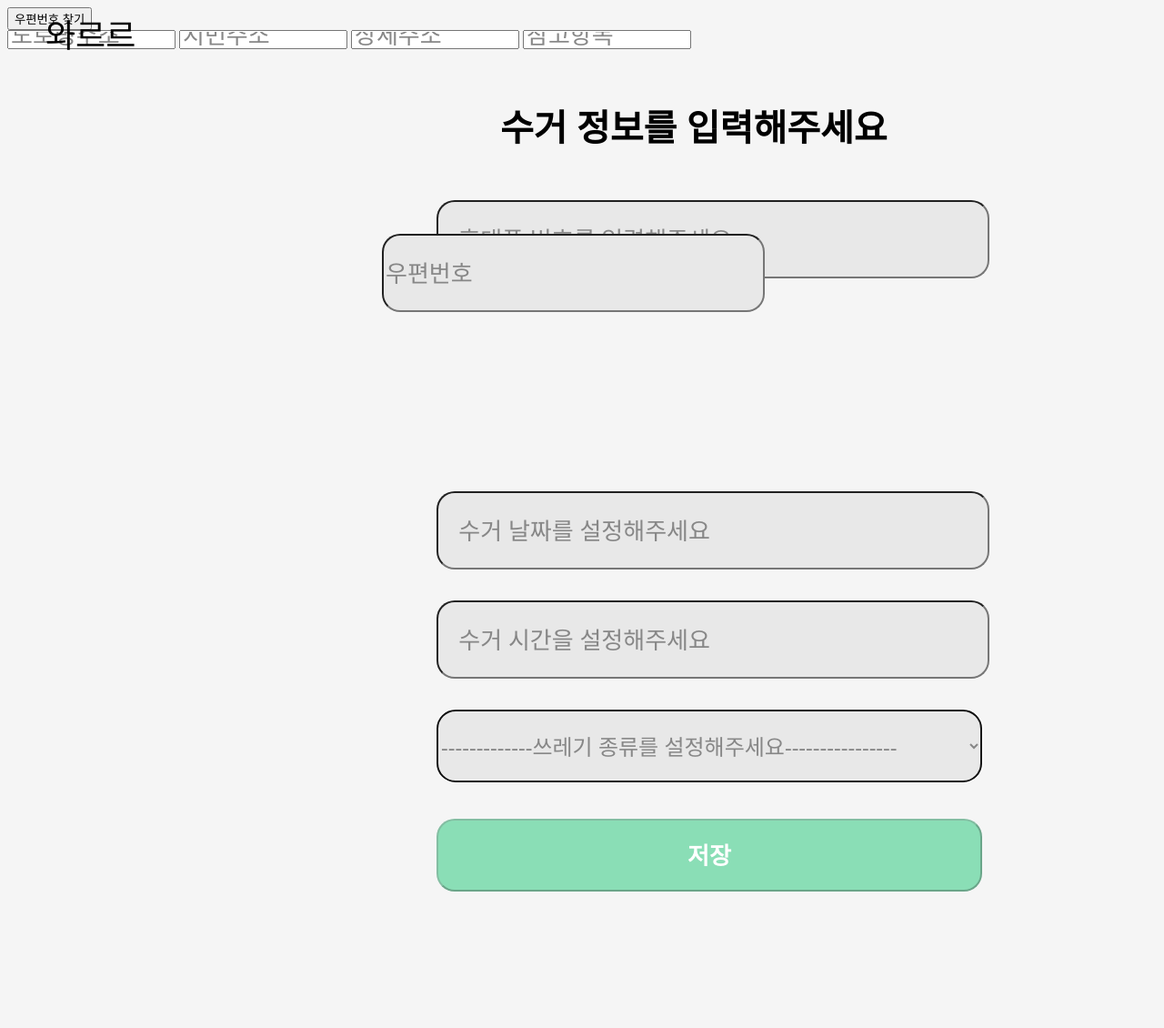
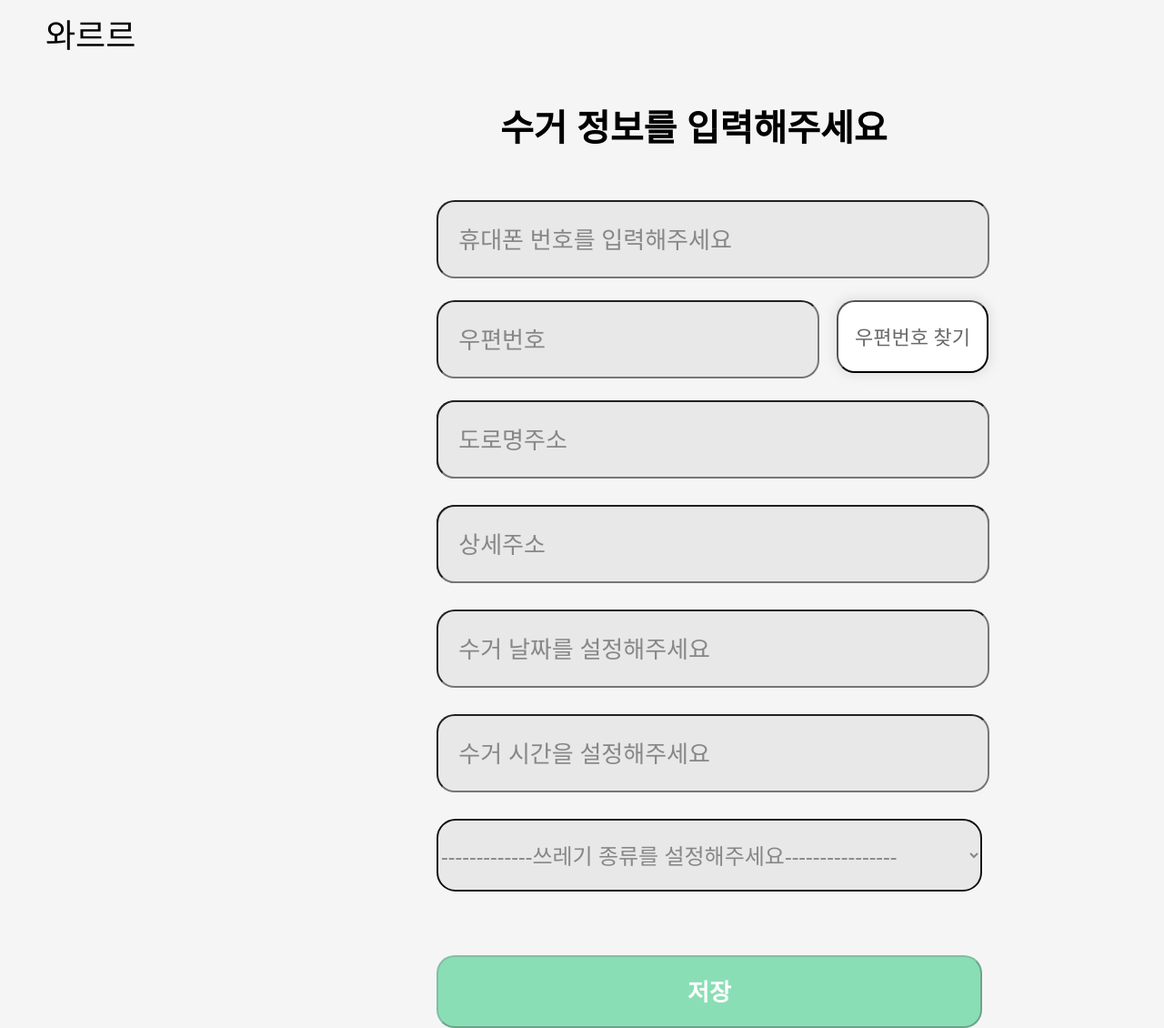
Before and after one commit to geunchanKim/developUs, a Flask app: page /pickup in a window 1280 px wide. Shown: the whole page at 91% size. Before the commit the page ends 980 px from the top, so only its background shows below. Run offline with Flask 2, Linux system fonts and the light colour scheme; some libraries are stand-ins or nearby versions.

Commit message:
frame done

```diff
--- /dev/null
+++ b/aaaa.txt
@@ -0,0 +1 @@
+11111
--- a/app.py
+++ b/app.py
@@ -1,4 +1,5 @@
 from flask import Flask, render_template, request, redirect
+import trashPacky
 
 app = Flask(__name__)
 
@@ -9,18 +10,34 @@ def waruru():
 @app.route("/sign-in", methods=['GET', 'POST'])
 def signin():
     if request.method == 'GET':
-        userid = request.args.get('userid')
-        passwd = request.args.get('userpw')
-        print(userid)
-        print(passwd)
+
         return render_template('sign-in.html')
 
     else:
-       return render_template('main_mypage.html')
+        return render_template('main_mypage.html')
 
 @app.route("/sign-up")
 def signup():
     return render_template('sign-up.html')
+
+@app.route("/saving")
+def savedata():#회원가입 하는 부분
+    id = request.args.get('userid')
+    pw = request.args.get('userpw')
+    pwc = request.args.get('checkpw')
+    name = request.args.get('username')
+    cphone = request.args.get('phonenumber')
+    email = request.args.get('email')
+    print(id, pw, pwc, name, cphone, email)
+
+    if pw!=pwc:
+
+        print("비밀번호 재확인")
+        return redirect("/")
+    else:
+        user=trashPacky.User(id,pw)
+        print("회원가입이 완료되었습니다")
+        return redirect("/")
 
 @app.route("/payment")
 def payment():
@@ -38,6 +55,17 @@ def live():
 def mypage():
     return render_template('mypage.html')
 
+@app.route("/checkid")#로그인 시도 시 Id, passwd 확인하는 장소
+def check():
+    userid = request.args.get('userid')
+    passwd = request.args.get('userpw')
+    print(userid)
+    print(passwd)
+    if userid == "shinsion" and passwd == "dr0907":
+        return redirect("main_mypage")
+    else:
+        return redirect("/")
+
 @app.route("/main_mypage")
 def main_mypage():
     return render_template('main_mypage.html')
--- a/static/css/livereporting.css
+++ b/static/css/livereporting.css
@@ -14,7 +14,7 @@
 .section3{
   position:absolute;
   left: 60px;
-  top:5px;
+  top:-1px;
     width: 100%;
 }
 .section4{
@@ -55,7 +55,7 @@
     position: absolute;
     /* //width: 706px; */
     height: 87px;
-    left: 390px;
+    left: 400px;
     top: 213px;
 
     font-family: 'Noto Sans';
--- a/static/css/paymentinfo.css
+++ b/static/css/paymentinfo.css
@@ -65,7 +65,10 @@ color: #878787;
   height: 60px;
   /* //left: 501px; */
   top: 295px;
-
+  font-style: normal;
+  font-weight: 500;
+  font-size: 24px;
+  line-height: 33px;
   background: #FFFFFF;
 }
 
--- a/static/css/pickupinfo.css
+++ b/static/css/pickupinfo.css
@@ -57,6 +57,7 @@ font-style: normal;
 font-weight: 500;
 font-size: 26px;
 line-height: 35px;
+color: #878787;
 }
 
 input::placeholder {
@@ -75,8 +76,8 @@ color: #878787;
     position: absolute;
     width: 413px;
     height: 80px;
-    left: 420px;
-    top: 257px;
+    left: 480px;
+    top: 330px;
 
     background: #E8E8E8;
     border-radius: 20px;
@@ -85,15 +86,36 @@ font-style: normal;
 font-weight: 500;
 font-size: 26px;
 line-height: 35px;
+color: #878787;
 }
 
-.date{
-    /* 날짜 */
-position: absolute;
+.add .finding{
+    position: absolute;
+width: 167px;
+height: 80px;
+left: 920px;
+top: 330px;
+
+background: #FFFFFF;
+box-shadow: 0px 0px 10px 4px rgba(183, 183, 183, 0.25);
+border-radius: 20px;
+font-family: 'Noto Sans';
+font-style: normal;
+font-weight: 500;
+font-size: 22px;
+line-height: 30px;
+/* identical to box height */
+
+
+color: #696969;
+}
+
+.add .road{
+    position: absolute;
 width: 600px;
 height: 80px;
 left: 480px;
-top: 540px;
+top: 440px;
 
 background: #E8E8E8;
 border-radius: 20px;
@@ -102,7 +124,58 @@ font-style: normal;
 font-weight: 500;
 font-size: 26px;
 line-height: 35px;
+color: #878787;
+}
 
+.add .urban{
+    position: absolute;
+width: 600px;
+height: 80px;
+left: 480px;
+top: 440px;
+
+background: #E8E8E8;
+border-radius: 20px;
+font-family: 'Noto Sans';
+font-style: normal;
+font-weight: 500;
+font-size: 26px;
+line-height: 35px;
+color: #878787;
+}
+
+.add .detailed{
+    position: absolute;
+width: 600px;
+height: 80px;
+left: 480px;
+top: 555px;
+
+background: #E8E8E8;
+border-radius: 20px;
+font-family: 'Noto Sans';
+font-style: normal;
+font-weight: 500;
+font-size: 26px;
+line-height: 35px;
+color: #878787;
+}
+.date{
+    /* 날짜 */
+position: absolute;
+width: 600px;
+height: 80px;
+left: 480px;
+top: 670px;
+
+background: #E8E8E8;
+border-radius: 20px;
+font-family: 'Noto Sans';
+font-style: normal;
+font-weight: 500;
+font-size: 26px;
+line-height: 35px;
+color: #878787;
 }
 
 .time{
@@ -111,7 +184,7 @@ line-height: 35px;
 width: 600px;
 height: 80px;
 left: 480px;
-top: 660px;
+top: 785px;
 
 background: #E8E8E8;
 border-radius: 20px;
@@ -120,7 +193,7 @@ font-style: normal;
 font-weight: 500;
 font-size: 26px;
 line-height: 35px;
-
+color: #878787;
 }
 
 .kind{
@@ -129,7 +202,7 @@ line-height: 35px;
 width: 600px;
 height: 80px;
 left: 480px;
-top: 780px;
+top: 900px;
 
 background: #E8E8E8;
 border-radius: 20px;
@@ -141,7 +214,7 @@ border-radius: 20px;
 width: 600px;
 height: 80px;
 left: 480px;
-top: 900px;
+top: 1050px;
 
 background: #8ADEB6;
 border-radius: 20px;
--- a/templates/main.html
+++ b/templates/main.html
@@ -10,7 +10,7 @@
 <body style = "background: #F5F5F5">
 
     <div class="section1">
-        <a href="#ogo">와르르</a>
+        <a href="" class ="logo">와르르</a>
         <a href="sign-in" class="sign-in">로그인</a>
         <div class="green-box" onclick="location.href=''">
             <a href="sign-up" class="sign-up">회원가입</a>
--- a/templates/pickupinfo.html
+++ b/templates/pickupinfo.html
@@ -14,14 +14,13 @@
     <p class="header">수거 정보를 입력해주세요</p>
     <input type="text" class="number" placeholder="   휴대폰 번호를 입력해주세요">
     <div class="add">
-        <input type="text" id="sample4_postcode" class="address" placeholder="우편번호">
+        <input type="text" id="sample4_postcode" class="address" placeholder="   우편번호">
         <input type="button" onclick="sample4_execDaumPostcode()" class="finding" value="우편번호 찾기"><br>
-        <input type="text" id="sample4_roadAddress" class="road" placeholder="도로명주소">
-        <input type="text" id="sample4_jibunAddress" placeholder="지번주소">
+        <input type="text" id="sample4_jibunAddress" class="urban" placeholder="지번주소">
+        <input type="text" id="sample4_roadAddress" class="road" placeholder="   도로명주소">
         <span id="guide" style="color:#999;display:none"></span>
-        <input type="text" id="sample4_detailAddress" class="detailed" placeholder="상세주소">
-        <input type="text" id="sample4_extraAddress" placeholder="참고항목">
-
+        <input type="text" id="sample4_extraAddress" class="detailed" placeholder="참고항목">
+        <input type="text" id="sample4_detailAddress" class="detailed" placeholder="   상세주소">
     </div>
     <input type="text" class="date" id = "Date" placeholder="   수거 날짜를 설정해주세요" onfocus="(this.type='date')" onblur="(this.type='text')">
     <input type="text" id="dateTimeLocal" class="time" placeholder="   수거 시간을 설정해주세요" onfocus="(this.type='time')"  min="24:00:00" max="00:00:00" onblur="(this.type='text')">
--- a/templates/sign-in.html
+++ b/templates/sign-in.html
@@ -11,7 +11,7 @@
     <div class="section1">
         <a href="/" class="logo">와르르</a>
     </div>
-<form method = "GET" action=".">
+<form method = "GET" action="/checkid">
     <div class="profile">
         <input type="text" class="id" placeholder="   아이디를 입력해주세요" name = "userid"/>
         <input type="password" class="pwd" placeholder="   비밀번호를 입력해주세요" name = "userpw"/>
--- /dev/null
+++ b/trashPacky/__init__.py
@@ -0,0 +1,5 @@
+# __init__.py
+from .Collecter import Collecter
+from .Cash import Cash
+from .mainClass import *
+from .take_trash import take_trash
```
Also changed, not shown: templates/sign-up.html (+10 -9 lines), trashPacky/Cash.py (added, +25 -0 lines), trashPacky/Collecter.py (added, +37 -0 lines), trashPacky/mainClass.py (added, +78 -0 lines), trashPacky/take_trash.py (added, +58 -0 lines).
